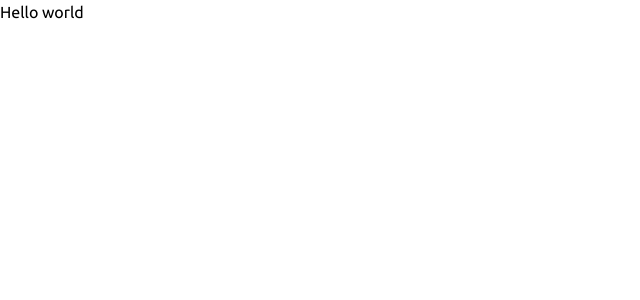
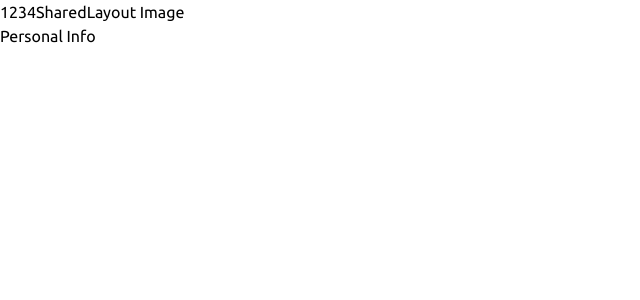
Before and after one commit to kncalderong/multistep-form, a React (Vite) app: page / in a window 1280 px wide. Shown: the top 300 px of the page, without its empty margins (0-640 px from the left). Built offline with nearby package versions, Linux system fonts and the light colour scheme.

Commit message:
feat: react router pages structure added

```diff
--- a/src/App.tsx
+++ b/src/App.tsx
@@ -1,10 +1,20 @@
-
+import { BrowserRouter, Routes, Route } from "react-router-dom"
+import { AddsOn, PersonalInfo, Confirmation, SelectPlan, SharedLayoutForm, Summary } from './pages/form'
 
 function App() {
   return (
-    <div className="">
-      Hello world
-    </div>
+    <BrowserRouter>
+      <Routes>
+        <Route path="/" element={<SharedLayoutForm />}>
+          <Route index element={<PersonalInfo />} />
+          <Route path="select-plan" element={<SelectPlan />} />
+          <Route path="adds-on" element={<AddsOn />} />
+          <Route path="summary" element={<Summary />} />
+          <Route path="confirmation" element={<Confirmation />} />
+          <Route path="*" element={ <div> Not found ...</div> } />
+        </Route>
+      </Routes>
+    </BrowserRouter>
   )
 }
 
--- /dev/null
+++ b/src/components/FormNavbar.tsx
@@ -0,0 +1,11 @@
+import React from 'react'
+
+const FormNavbar = () => {
+  return (
+    <>
+      1234
+    </>
+  )
+}
+
+export default FormNavbar
--- /dev/null
+++ b/src/pages/form/AddsOn.tsx
@@ -0,0 +1,11 @@
+import React from 'react'
+
+const AddsOn = () => {
+  return (
+    <div>
+      AdsOn
+    </div>
+  )
+}
+
+export default AddsOn
--- /dev/null
+++ b/src/pages/form/Confirmation.tsx
@@ -0,0 +1,11 @@
+import React from 'react'
+
+const Confirmation = () => {
+  return (
+    <div>
+      Confirmation
+    </div>
+  )
+}
+
+export default Confirmation
--- /dev/null
+++ b/src/pages/form/PersonalInfo.tsx
@@ -0,0 +1,11 @@
+import React from 'react'
+
+const PersonalInfo = () => {
+  return (
+    <div>
+      Personal Info
+    </div>
+  )
+}
+
+export default PersonalInfo
--- /dev/null
+++ b/src/pages/form/SelectPlan.tsx
@@ -0,0 +1,11 @@
+import React from 'react'
+
+const SelectPlan = () => {
+  return (
+    <div>
+      Select Plan
+    </div>
+  )
+}
+
+export default SelectPlan
--- /dev/null
+++ b/src/pages/form/SharedLayoutForm.tsx
@@ -0,0 +1,15 @@
+import React from 'react'
+import FormNavbar from '../../components/FormNavbar'
+import {Outlet} from 'react-router-dom'
+
+const SharedLayoutForm = () => {
+  return (
+    <div>
+      <FormNavbar/>
+      SharedLayout Image
+      <Outlet />
+    </div>
+  )
+}
+
+export default SharedLayoutForm
--- /dev/null
+++ b/src/pages/form/Summary.tsx
@@ -0,0 +1,11 @@
+import React from 'react'
+
+const Summary = () => {
+  return (
+    <div>
+      Summary
+    </div>
+  )
+}
+
+export default Summary
--- /dev/null
+++ b/src/pages/form/index.ts
@@ -0,0 +1,8 @@
+import AddsOn from "./AddsOn";
+import Confirmation from "./Confirmation";
+import PersonalInfo from "./PersonalInfo";
+import SelectPlan from "./SelectPlan";
+import SharedLayoutForm from "./SharedLayoutForm";
+import Summary from "./Summary";
+
+export {AddsOn, PersonalInfo, Confirmation, SelectPlan, SharedLayoutForm, Summary}
```
